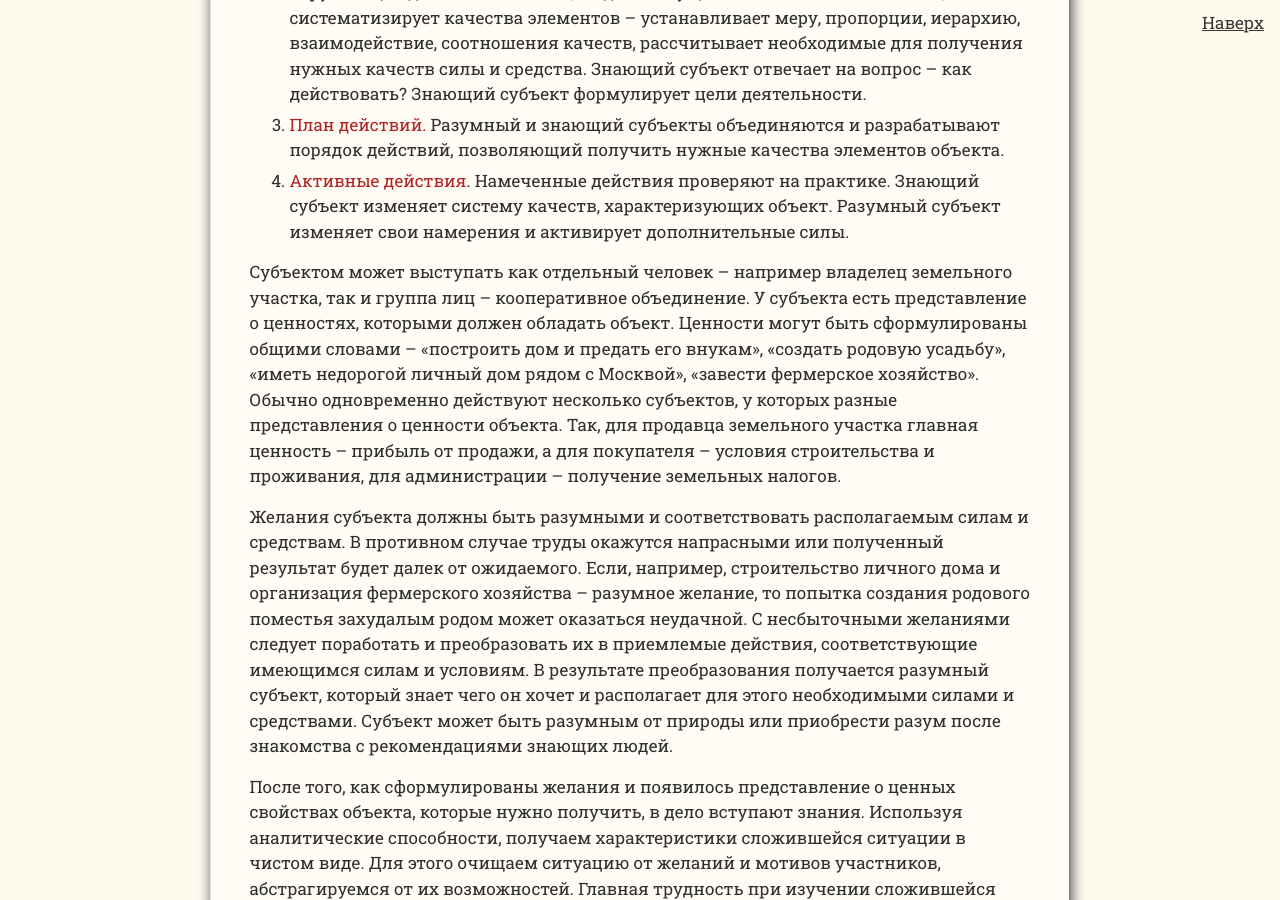
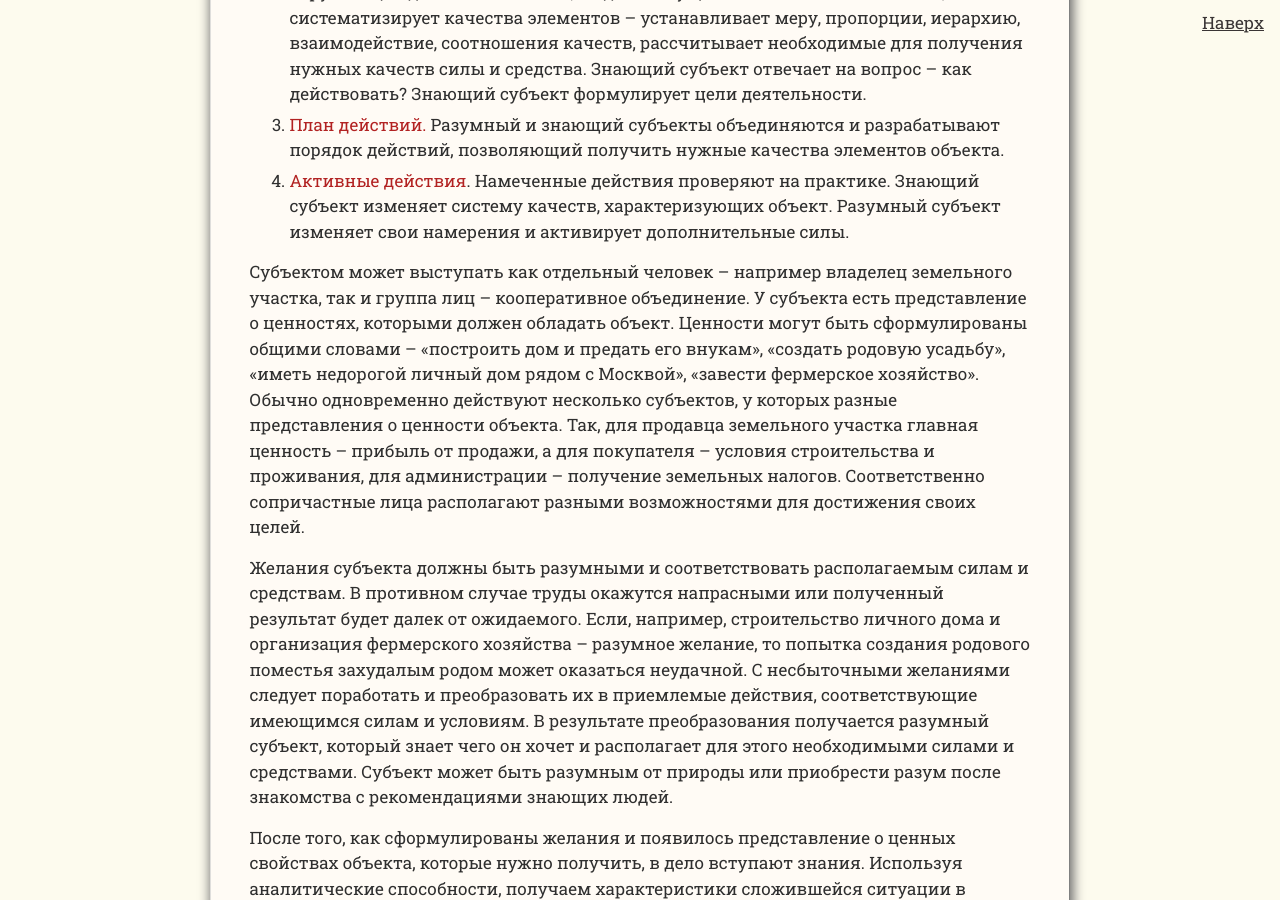
Before and after one commit to SergSi/land-use-art, a Jekyll site: the page built from _posts/2024-12-07-alhimia.md, in a window 1280 px wide and 900 px high, scrolled down 5465 px. Built offline with Jekyll 4.4.1, drawn with Linux system fonts in a browser that asks for light colours; some web fonts are replaced.

Commit message:
Update 2024-12-07-alhimia.md

```diff
--- a/_posts/2024-12-07-alhimia.md
+++ b/_posts/2024-12-07-alhimia.md
@@ -97,7 +97,7 @@
 4. **План действий.** Разумный и знающий субъекты объединяются и разрабатывают порядок действий, позволяющий получить нужные качества элементов объекта.
 5. **Активные действия**. Намеченные действия проверяют на практике. Знающий субъект изменяет систему качеств, характеризующих объект. Разумный субъект изменяет свои намерения и активирует дополнительные силы.
 
-Субъектом может выступать как отдельный человек – например владелец земельного участка, так и группа лиц – кооперативное объединение. У субъекта есть представление о ценностях, которыми должен обладать объект. Ценности могут быть сформулированы общими словами – «построить дом и предать его внукам», «создать родовую усадьбу», «иметь недорогой личный дом рядом с Москвой», «завести фермерское хозяйство». Обычно одновременно действуют несколько субъектов, у которых разные представления о ценности объекта. Так, для продавца земельного участка главная ценность – прибыль от продажи, а для покупателя – условия строительства и проживания, для администрации – получение земельных налогов.
+Субъектом может выступать как отдельный человек – например владелец земельного участка, так и группа лиц – кооперативное объединение. У субъекта есть представление о ценностях, которыми должен обладать объект. Ценности могут быть сформулированы общими словами – «построить дом и предать его внукам», «создать родовую усадьбу», «иметь недорогой личный дом рядом с Москвой», «завести фермерское хозяйство». Обычно одновременно действуют несколько субъектов, у которых разные представления о ценности объекта. Так, для продавца земельного участка главная ценность – прибыль от продажи, а для покупателя – условия строительства и проживания, для администрации – получение земельных налогов. Соответственно сопричастные лица располагают разными возможностями для достижения своих целей.
 
 Желания субъекта должны быть разумными и соответствовать располагаемым силам и средствам. В противном случае труды окажутся напрасными или полученный результат будет далек от ожидаемого. Если, например, строительство личного дома и организация фермерского хозяйства – разумное желание, то попытка создания родового поместья захудалым родом может оказаться неудачной. С несбыточными желаниями следует поработать и преобразовать их в приемлемые действия, соответствующие имеющимся силам и условиям. В результате преобразования получается разумный субъект, который знает чего он хочет и располагает для этого необходимыми силами и средствами. Субъект может быть разумным от природы или приобрести разум после знакомства с рекомендациями знающих людей.
 
```
